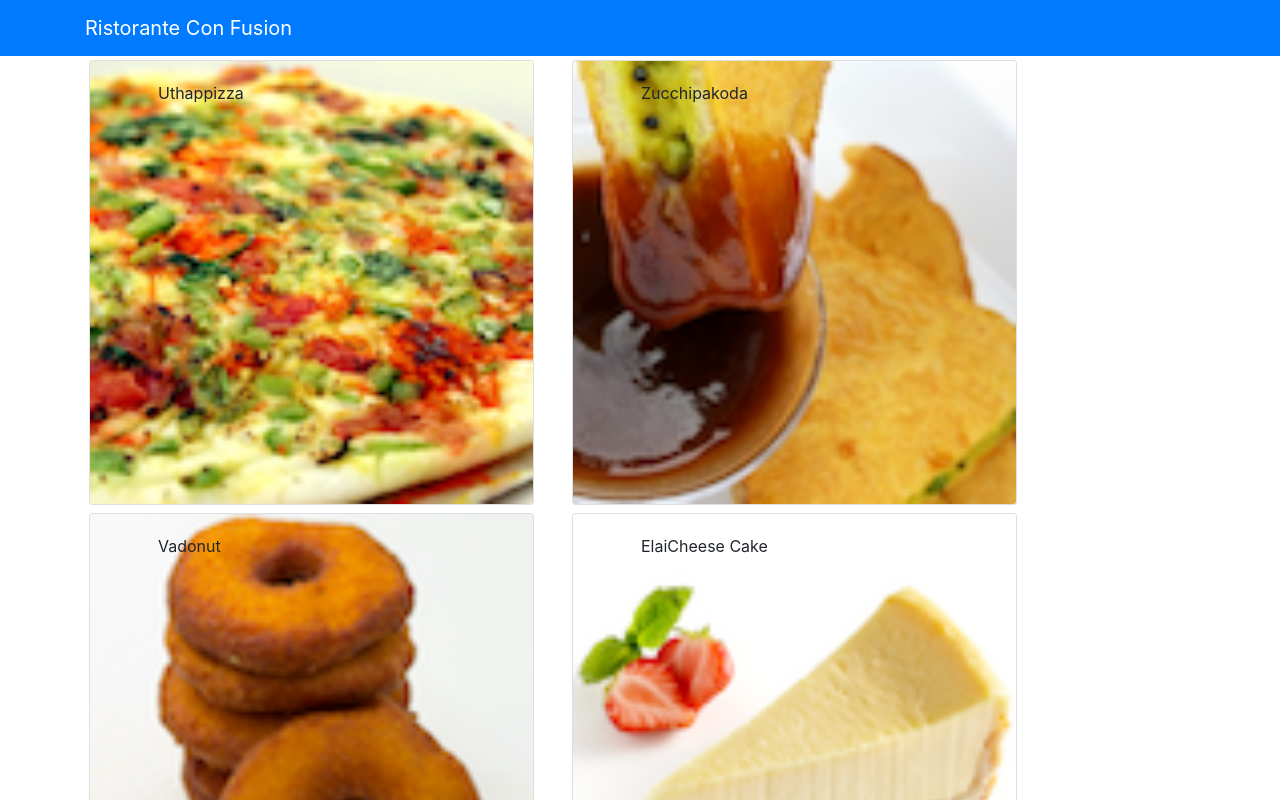
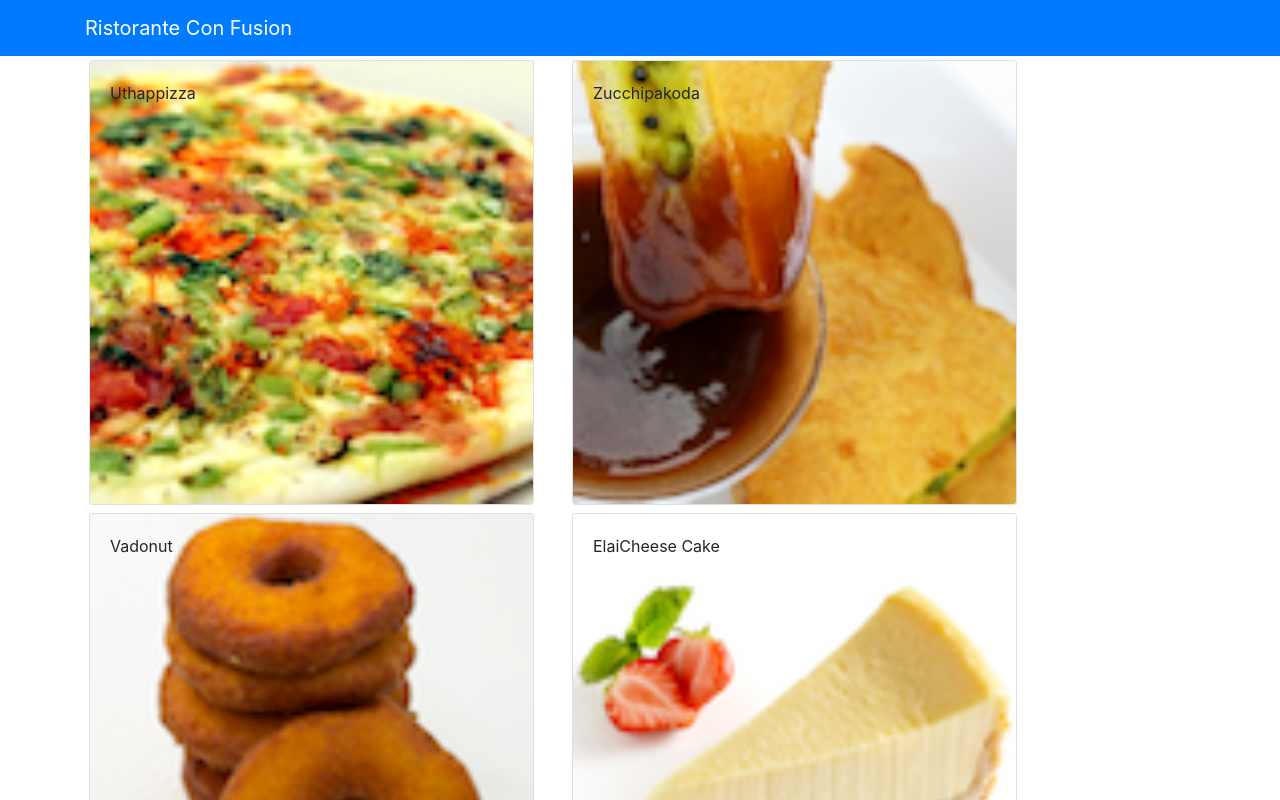
Before and after one commit to SUDHANSHKESHARWANI/BookC_R, a React (Create React App) app: page / in a window 1280 px wide. Shown: the top 800 px of the page. Built offline with nearby package versions, Linux system fonts and the light colour scheme.

Commit message:
functional component

```diff
--- a/src/components/DishdetailComponent.js
+++ b/src/components/DishdetailComponent.js
@@ -1,13 +1,7 @@
-import React, { Component } from 'react';
+import React from 'react';
 import { Card, CardImg, CardText, CardBody, CardTitle, Media } from 'reactstrap';
 
-class DishDetail extends Component {
-
-	constructor(props) {
-		super(props);
-	}
-
-	renderDish(dish) {
+	function RenderDish({dish}){
 		return(
 			<Card>
 				<CardImg width="100%" object src={dish.image} alt={dish.name} />
@@ -19,13 +13,13 @@
 		);
 	}
 
-	renderComments(comments) {
+	function RenderComments({comments}) {
 
 		const comms = comments.map((comm) => {
 			return (
 				<li  key={comm.id}>
 					<p>{comm.comment}</p>
-					<p>-- {comm.author} {new Intl.DateTimeFormat('en-US', { year: 'numeric', month: 'short', day: '2-digit'}).format(new Date(Date.parse(comm.date)))}</p>
+					<p>-- {comm.author},  {new Intl.DateTimeFormat('en-US', { year: 'numeric', month: 'short', day: '2-digit'}).format(new Date(Date.parse(comm.date)))}</p>
 				</li>
 			);
 		});
@@ -47,17 +41,16 @@
 		}
 	}
 
-	render() {
-
-		if (this.props.dish != null) {
+	const  DishDetail = (props) => {
+		if (props.dish != null) {
 			return(
 				<div className="container">
                     <div className="row">
                         <div className="col-12 col-md-5 m-1">
-                            {this.renderDish(this.props.dish)}
+                            <RenderDish dish={props.dish} />
                         </div>
                         <div className="col-12 col-md-5 m-1">
-                            {this.renderComments(this.props.dish.comments)}
+                            <RenderComments comments={props.dish.comments} />
                         </div>
                     </div>
                 </div>
@@ -69,6 +62,6 @@
 			);
 		}
 	}
-}
+
 
 export default DishDetail;
--- a/src/components/MenuComponent.js
+++ b/src/components/MenuComponent.js
@@ -1,23 +1,25 @@
-import React, { Component } from 'react';
-import { Card, CardImg, CardImgOverlay, CardText, CardBody, CardTitle } from 'reactstrap';
+import React from 'react';
+import { Card, CardImg, CardImgOverlay,
+    CardTitle } from 'reactstrap';
 
-
-class Menu extends Component {
-    constructor(props) {
-        super(props);
-    }
-
-	render() {
-
-		const menu = this.props.dishes.map((dish) => {
+    function RenderMenuItem ({dish, onClick}) {
         return (
-				<div key={dish.id} className="col-12 col-md-5 m-1">
-					<Card onClick={() => this.props.onClick(dish.id)}>
-						<CardImg width="100%" object src={dish.image} alt={dish.name} />
-						<CardImgOverlay body className="ml-5">
+            <Card
+                onClick={() => onClick(dish.id)}>
+                <CardImg width="100%" src={dish.image} alt={dish.name} />
+                <CardImgOverlay>
                     <CardTitle>{dish.name}</CardTitle>
                 </CardImgOverlay>
             </Card>
+        );
+    }
+
+    const Menu = (props) => {
+
+        const menu = props.dishes.map((dish) => {
+            return (
+                <div className="col-12 col-md-5 m-1"  key={dish.id}>
+                    <RenderMenuItem dish={dish} onClick={props.onClick} />
                 </div>
             );
         });
@@ -30,6 +32,5 @@
             </div>
         );
     }
-}
 
 export default Menu;
```
Also changed, not shown: 1 other file (tests, documents, lock files or other folders). Lines whose indentation alone changed are shown as unchanged.
